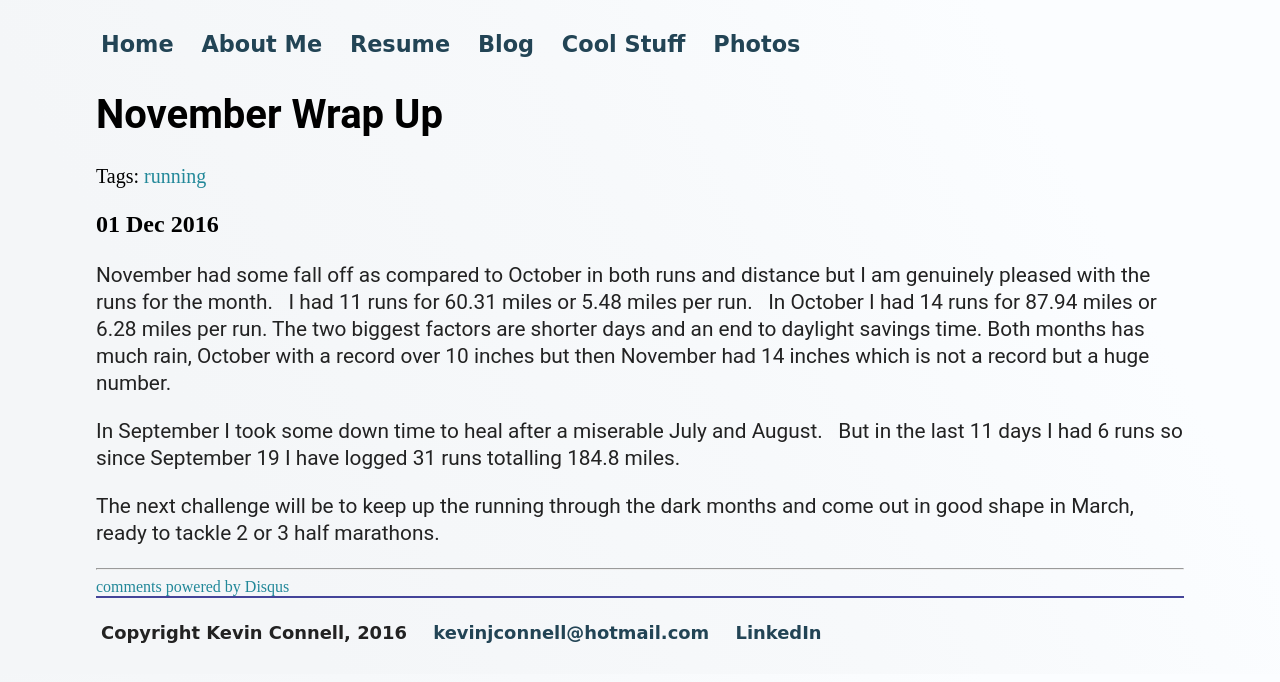
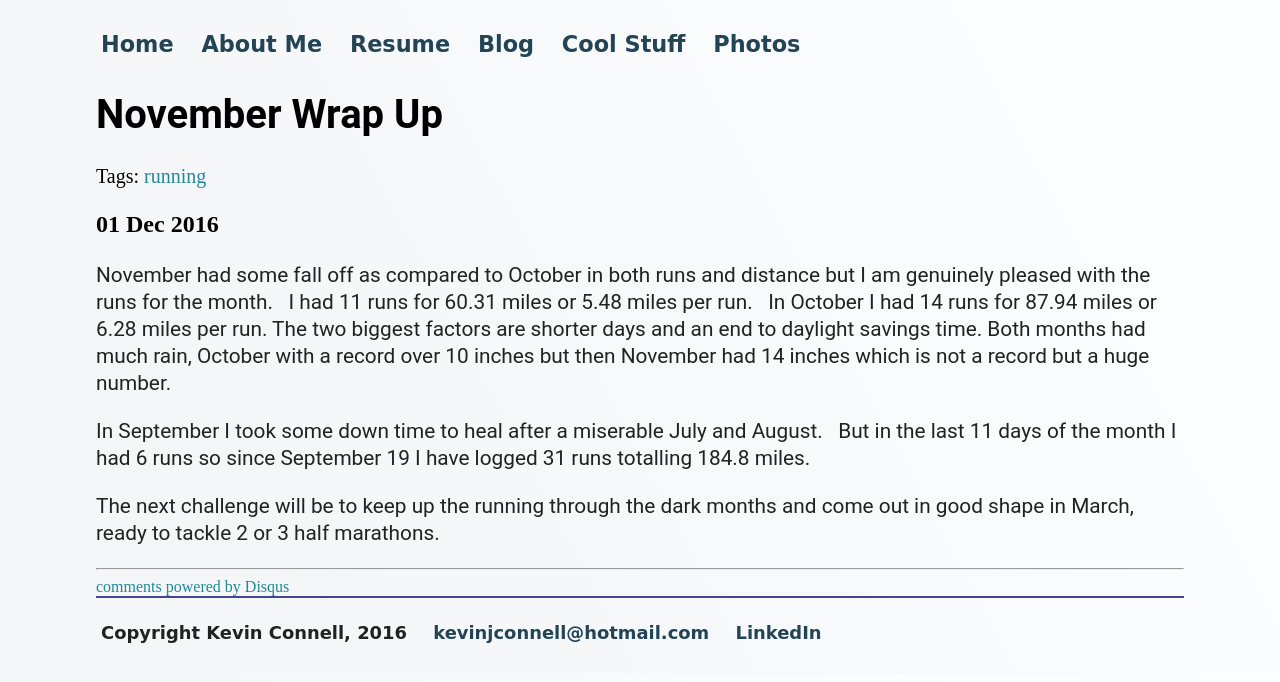
Before and after one commit to mo4dawg/mo4dawg.github.io, a Jekyll site: the page built from _posts/2016-12-01-november-wrap-up.md, in a window 1280 px wide. Shown: the top 682 px of the page. Built offline with Jekyll 4.4.1, drawn with Linux system fonts in a browser that asks for light colours; comment, search, counter and statistics services are not loaded.

Commit message:
Update 2016-12-01-november-wrap-up.md

```diff
--- a/_posts/2016-12-01-november-wrap-up.md
+++ b/_posts/2016-12-01-november-wrap-up.md
@@ -6,8 +6,8 @@ tags:
 - running
 published: true
 ---
-November had some fall off as compared to October in both runs and distance but I am genuinely pleased with the runs for the month.  &nbsp; I  had 11 runs for 60.31 miles or 5.48 miles per run. &nbsp; In October I had 14 runs for 87.94 miles or 6.28 miles per run.  The two biggest factors are shorter days and an end to daylight savings time.  Both months has much rain, October with a record over 10 inches but then November had 14 inches which is not a record but a huge number.
+November had some fall off as compared to October in both runs and distance but I am genuinely pleased with the runs for the month.  &nbsp; I  had 11 runs for 60.31 miles or 5.48 miles per run. &nbsp; In October I had 14 runs for 87.94 miles or 6.28 miles per run.  The two biggest factors are shorter days and an end to daylight savings time.  Both months had much rain, October with a record over 10 inches but then November had 14 inches which is not a record but a huge number.
 
-In September I took some down time to heal after a miserable July and August. &nbsp; But in the last 11 days I had 6 runs so since September 19 I have logged 31 runs totalling 184.8 miles.
+In September I took some down time to heal after a miserable July and August. &nbsp; But in the last 11 days of the month I had 6 runs so since September 19 I have logged 31 runs totalling 184.8 miles.
 
 The next challenge will be to keep up the running through the dark months and come out in good shape in March, ready to tackle 2 or 3 half marathons.
```
